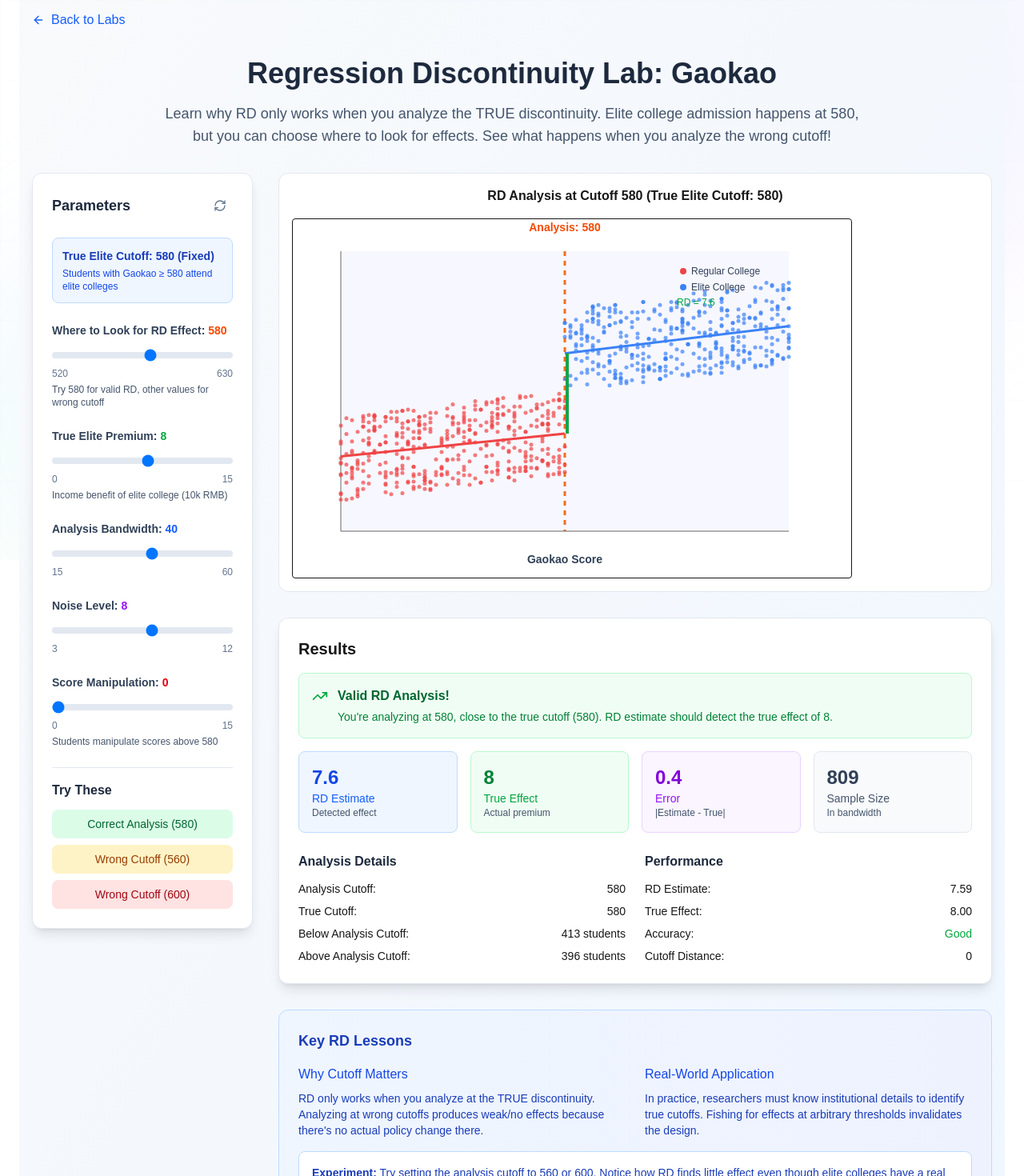
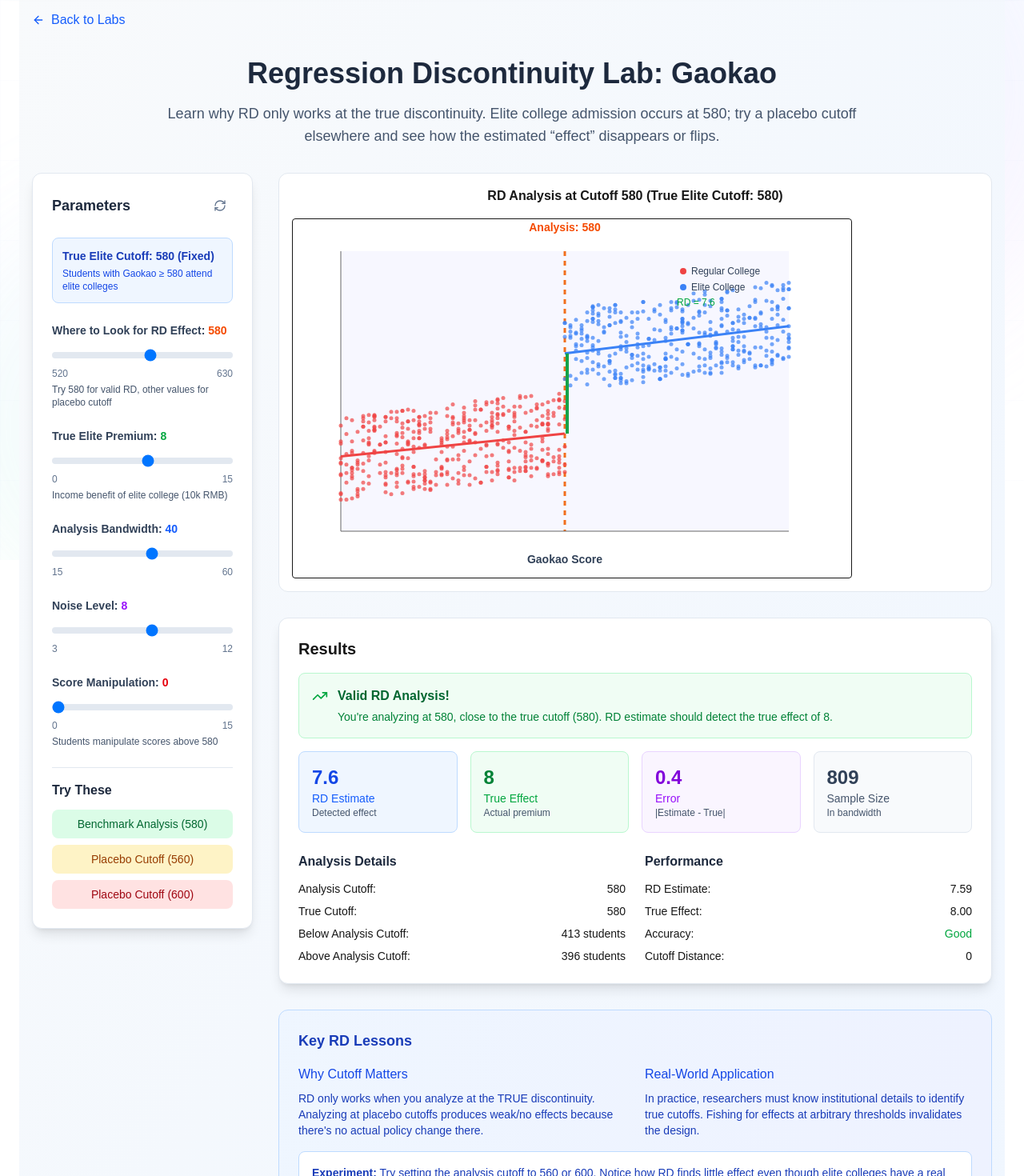
Before and after one commit to zhuoxiang-zhou/econ-site, a Next.js app: page /labs/rd in a window 1280 px wide. Shown: the part 100-1570 px from the top of the page at 80% size. Built offline with nearby package versions, Linux system fonts and the light colour scheme.

Commit message:
Update RD Lab

```diff
--- a/src/app/labs/rd/page.tsx
+++ b/src/app/labs/rd/page.tsx
@@ -1293,7 +1293,7 @@
     display "SUCCESS: Analyzing at true discontinuity"
 }
 else {
-    display "WARNING: Wrong cutoff - expect weak effect"
+    display "Placebo cutoff - expect weak effect"
 }`;
 
     navigator.clipboard.writeText(stataCode);
@@ -1335,8 +1335,7 @@
             Regression Discontinuity Lab: Gaokao
           </h1>
           <p className="text-lg text-slate-600 max-w-4xl mx-auto">
-            Learn why RD only works when you analyze the TRUE discontinuity. Elite college admission
-            happens at 580, but you can choose where to look for effects. See what happens when you analyze the wrong cutoff!
+            Learn why RD only works at the true discontinuity. Elite college admission occurs at 580; try a placebo cutoff elsewhere and see how the estimated “effect” disappears or flips.
           </p>
         </motion.div>
 
@@ -1348,7 +1347,7 @@
             transition={{ duration: 0.6, delay: 0.2 }}
             className="lg:col-span-1"
           >
-            <div className="bg-white rounded-xl border border-slate-200 shadow-lg p-6 sticky top-8">
+            <div className="bg-white rounded-xl border border-slate-200 shadow-lg p-6">
               <div className="flex items-center justify-between mb-6">
                 <h2 className="text-lg font-semibold text-slate-800">Parameters</h2>
                 <button
@@ -1388,7 +1387,7 @@
                     <span>630</span>
                   </div>
                   <p className="text-xs text-slate-600 mt-1">
-                    Try 580 for valid RD, other values for wrong cutoff
+                    Try 580 for valid RD, other values for placebo cutoff
                   </p>
                 </div>
 
@@ -1482,19 +1481,19 @@
                     onClick={() => { setAnalysisCutoff(580); setTrueRDEffect(10); setBandwidth(30); }}
                     className="w-full p-2 text-sm bg-green-100 hover:bg-green-200 text-green-800 rounded-lg transition-colors"
                   >
-                    Correct Analysis (580)
+                    Benchmark Analysis (580)
                   </button>
                   <button
                     onClick={() => { setAnalysisCutoff(560); setTrueRDEffect(8); setBandwidth(40); }}
                     className="w-full p-2 text-sm bg-amber-100 hover:bg-amber-200 text-amber-800 rounded-lg transition-colors"
                   >
-                    Wrong Cutoff (560)
+                    Placebo Cutoff (560)
                   </button>
                   <button
                     onClick={() => { setAnalysisCutoff(600); setTrueRDEffect(8); setBandwidth(40); }}
                     className="w-full p-2 text-sm bg-red-100 hover:bg-red-200 text-red-800 rounded-lg transition-colors"
                   >
-                    Wrong Cutoff (600)
+                    Placebo Cutoff (600)
                   </button>
                 </div>
               </div>
@@ -1543,7 +1542,7 @@
                   <div className="mb-4 p-4 bg-amber-50 border border-amber-200 rounded-lg flex items-start gap-3">
                     <AlertTriangle size={20} className="text-amber-600 mt-0.5 flex-shrink-0" />
                     <div>
-                      <div className="font-semibold text-amber-800">Wrong Cutoff Analysis</div>
+                      <div className="font-semibold text-amber-800">Placebo Cutoff Analysis</div>
                       <div className="text-sm text-amber-700 mt-1">
                         You&apos;re analyzing at {analysisCutoff} but the true discontinuity is at 580.
                         RD should find little/no effect because there&apos;s no real jump here.
@@ -1651,7 +1650,7 @@
                 <div>
                   <h4 className="font-medium text-blue-700 mb-2">Why Cutoff Matters</h4>
                   <p className="text-sm text-blue-800">
-                    RD only works when you analyze at the TRUE discontinuity. Analyzing at wrong cutoffs
+                    RD only works when you analyze at the TRUE discontinuity. Analyzing at placebo cutoffs
                     produces weak/no effects because there&apos;s no actual policy change there.
                   </p>
                 </div>
@@ -1736,7 +1735,7 @@
     display "Expect to detect true effect"
 }
 else {
-    display "PROBLEM: Analyzing wrong cutoff"
+    display "TEST: Analyzing placebo cutoff"
     display "Expect weak/no effect (false negative)"
 }
 
```
